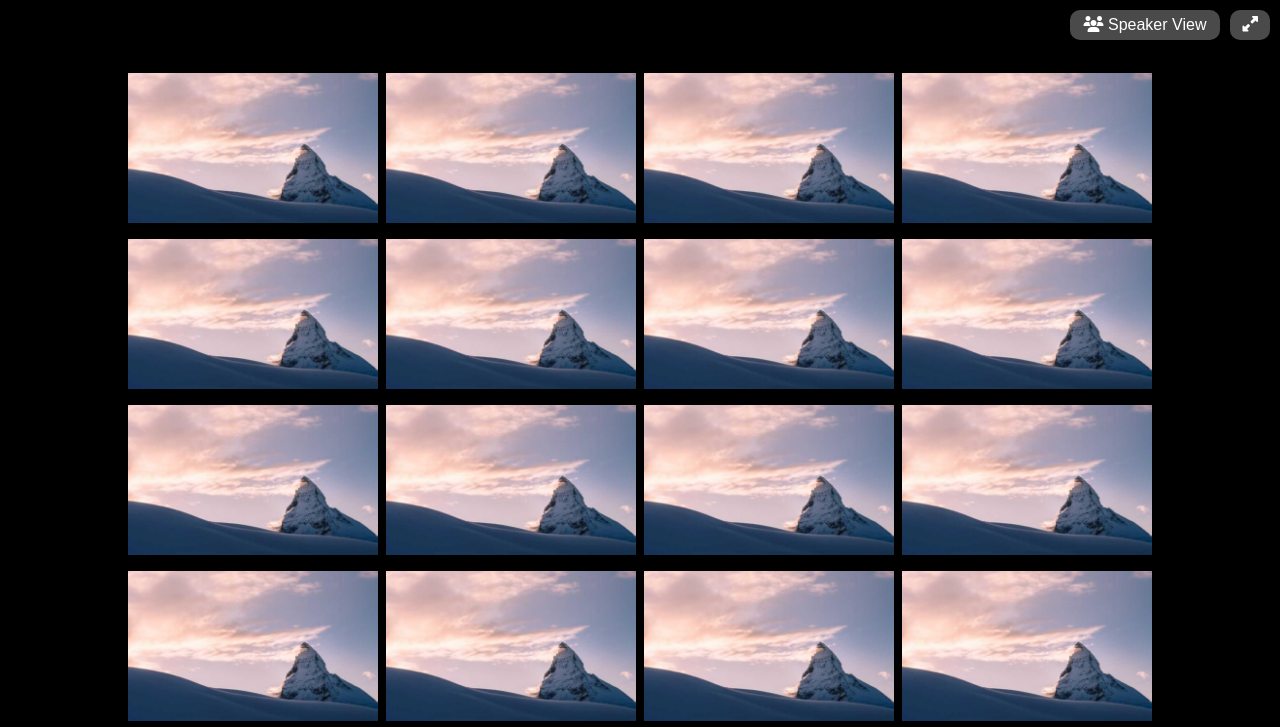
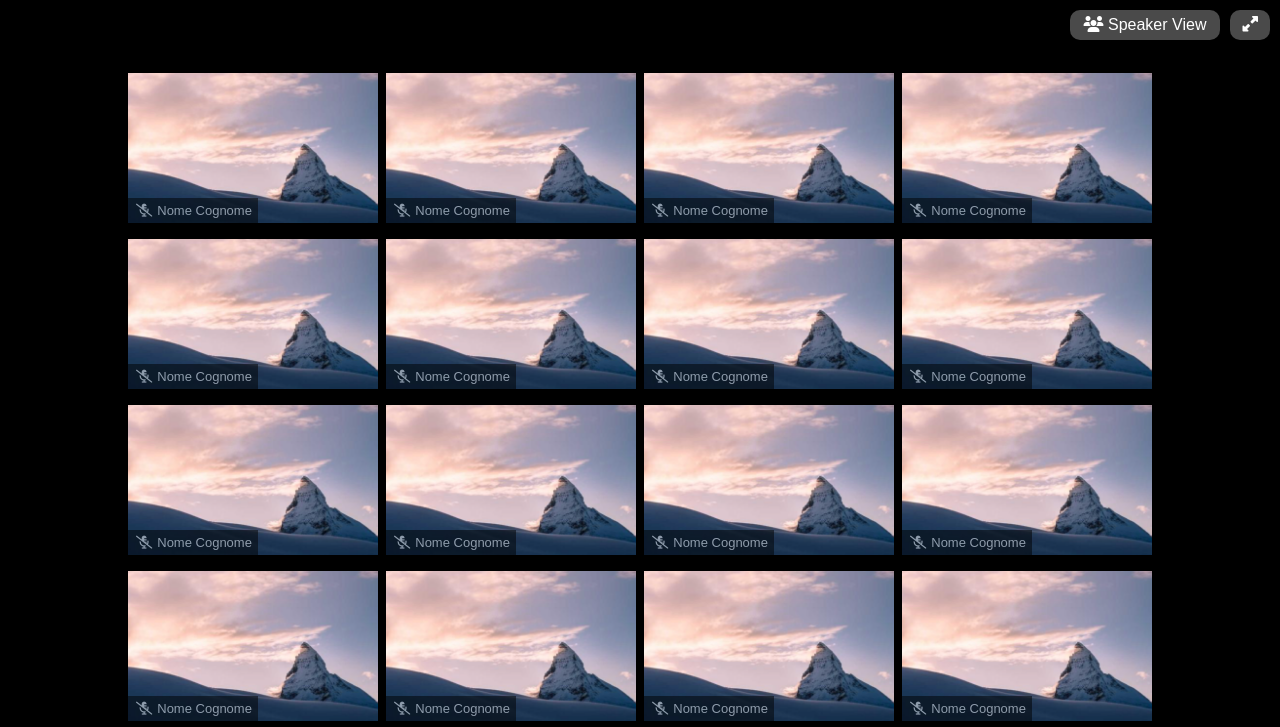
Before and after one commit to alessandrostorchi92/html-css-zoom, a plain HTML site: page index.html in a window 1280 px wide. Shown: the top 727 px of the page. Drawn offline with Linux system fonts and the light colour scheme.

Commit message:
Completamento main

```diff
--- a/css/style.css
+++ b/css/style.css
@@ -68,10 +68,31 @@ main {
 }
 
 .card img {
-    position: absolute;
     width: 100%;
     height: 100%;
     object-fit: cover;
+}
+
+.top-overlay {
+    position: absolute;
+    width: 130px;
+    height: 25px;
+    background-color: black;
+    opacity: 0.5;
+    line-height: 25px;
+    bottom: 0px;
+    left: 0px;
+    padding-left: 0.5rem;
+}
+
+.username {
+    font-size: small;
+    color: white;
+}
+
+.top-overlay span {
+    color: white;
+    margin-right: 5px;
 }
 
 footer {
--- a/index.html
+++ b/index.html
@@ -34,11 +34,11 @@
 
                 <img src="./img/zoom-img.png" alt="immagine dell'utente">
 
-            </div>
+                <div class="top-overlay">
 
-            <div class="card">
+                    <div class="username"><span><i class="fa-solid fa-microphone-lines-slash"></i></span>Nome Cognome</div>
 
-                <img src="./img/zoom-img.png" alt="immagine dell'utente">
+                </div>
 
             </div>
 
@@ -46,11 +46,11 @@
 
                 <img src="./img/zoom-img.png" alt="immagine dell'utente">
 
-            </div>
+                <div class="top-overlay">
 
-            <div class="card">
+                    <div class="username"><span><i class="fa-solid fa-microphone-lines-slash"></i></span>Nome Cognome</div>
 
-                <img src="./img/zoom-img.png" alt="immagine dell'utente">
+                </div>
 
             </div>
 
@@ -58,11 +58,11 @@
 
                 <img src="./img/zoom-img.png" alt="immagine dell'utente">
 
-            </div>
+                <div class="top-overlay">
 
-            <div class="card">
+                    <div class="username"><span><i class="fa-solid fa-microphone-lines-slash"></i></span>Nome Cognome</div>
 
-                <img src="./img/zoom-img.png" alt="immagine dell'utente">
+                </div>
 
             </div>
 
@@ -70,16 +70,11 @@
 
                 <img src="./img/zoom-img.png" alt="immagine dell'utente">
 
-            </div>
+                <div class="top-overlay">
 
-            <div class="card">
+                    <div class="username"><span><i class="fa-solid fa-microphone-lines-slash"></i></span>Nome Cognome</div>
 
-                <img src="./img/zoom-img.png" alt="immagine dell'utente">
-            </div>
-
-            <div class="card">
-
-                <img src="./img/zoom-img.png" alt="immagine dell'utente">
+                </div>
 
             </div>
 
@@ -87,11 +82,11 @@
 
                 <img src="./img/zoom-img.png" alt="immagine dell'utente">
 
-            </div>
+                <div class="top-overlay">
 
-            <div class="card">
+                    <div class="username"><span><i class="fa-solid fa-microphone-lines-slash"></i></span>Nome Cognome</div>
 
-                <img src="./img/zoom-img.png" alt="immagine dell'utente">
+                </div>
 
             </div>
 
@@ -99,11 +94,11 @@
 
                 <img src="./img/zoom-img.png" alt="immagine dell'utente">
 
-            </div>
+                <div class="top-overlay">
 
-            <div class="card">
+                    <div class="username"><span><i class="fa-solid fa-microphone-lines-slash"></i></span>Nome Cognome</div>
 
-                <img src="./img/zoom-img.png" alt="immagine dell'utente">
+                </div>
 
             </div>
 
@@ -111,11 +106,11 @@
 
                 <img src="./img/zoom-img.png" alt="immagine dell'utente">
 
-            </div>
+                <div class="top-overlay">
 
-            <div class="card">
+                    <div class="username"><span><i class="fa-solid fa-microphone-lines-slash"></i></span>Nome Cognome</div>
 
-                <img src="./img/zoom-img.png" alt="immagine dell'utente">
+                </div>
 
             </div>
 
@@ -123,11 +118,11 @@
 
                 <img src="./img/zoom-img.png" alt="immagine dell'utente">
 
-            </div>
+                <div class="top-overlay">
 
-            <div class="card">
+                    <div class="username"><span><i class="fa-solid fa-microphone-lines-slash"></i></span>Nome Cognome</div>
 
-                <img src="./img/zoom-img.png" alt="immagine dell'utente">
+                </div>
 
             </div>
 
@@ -135,11 +130,11 @@
 
                 <img src="./img/zoom-img.png" alt="immagine dell'utente">
 
-            </div>
+                <div class="top-overlay">
 
-            <div class="card">
+                    <div class="username"><span><i class="fa-solid fa-microphone-lines-slash"></i></span>Nome Cognome</div>
 
-                <img src="./img/zoom-img.png" alt="immagine dell'utente">
+                </div>
 
             </div>
 
@@ -147,11 +142,11 @@
 
                 <img src="./img/zoom-img.png" alt="immagine dell'utente">
 
-            </div>
+                <div class="top-overlay">
 
-            <div class="card">
+                    <div class="username"><span><i class="fa-solid fa-microphone-lines-slash"></i></span>Nome Cognome</div>
 
-                <img src="./img/zoom-img.png" alt="immagine dell'utente">
+                </div>
 
             </div>
 
@@ -159,11 +154,11 @@
 
                 <img src="./img/zoom-img.png" alt="immagine dell'utente">
 
-            </div>
+                <div class="top-overlay">
 
-            <div class="card">
+                    <div class="username"><span><i class="fa-solid fa-microphone-lines-slash"></i></span>Nome Cognome</div>
 
-                <img src="./img/zoom-img.png" alt="immagine dell'utente">
+                </div>
 
             </div>
 
@@ -171,11 +166,167 @@
 
                 <img src="./img/zoom-img.png" alt="immagine dell'utente">
 
+                <div class="top-overlay">
+
+                    <div class="username"><span><i class="fa-solid fa-microphone-lines-slash"></i></span>Nome Cognome</div>
+
+                </div>
+
             </div>
 
             <div class="card">
 
                 <img src="./img/zoom-img.png" alt="immagine dell'utente">
+
+                <div class="top-overlay">
+
+                    <div class="username"><span><i class="fa-solid fa-microphone-lines-slash"></i></span>Nome Cognome</div>
+
+                </div>
+
+            </div>
+
+            <div class="card">
+
+                <img src="./img/zoom-img.png" alt="immagine dell'utente">
+
+                <div class="top-overlay">
+
+                    <div class="username"><span><i class="fa-solid fa-microphone-lines-slash"></i></span>Nome Cognome</div>
+
+                </div>
+
+            </div>
+
+            <div class="card">
+
+                <img src="./img/zoom-img.png" alt="immagine dell'utente">
+
+                <div class="top-overlay">
+
+                    <div class="username"><span><i class="fa-solid fa-microphone-lines-slash"></i></span>Nome Cognome</div>
+
+                </div>
+
+            </div>
+
+            <div class="card">
+
+                <img src="./img/zoom-img.png" alt="immagine dell'utente">
+
+                <div class="top-overlay">
+
+                    <div class="username"><span><i class="fa-solid fa-microphone-lines-slash"></i></span>Nome Cognome</div>
+
+                </div>
+
+            </div>
+
+            <div class="card">
+
+                <img src="./img/zoom-img.png" alt="immagine dell'utente">
+
+                <div class="top-overlay">
+
+                    <div class="username"><span><i class="fa-solid fa-microphone-lines-slash"></i></span>Nome Cognome</div>
+
+                </div>
+
+            </div>
+
+            <div class="card">
+
+                <img src="./img/zoom-img.png" alt="immagine dell'utente">
+
+                <div class="top-overlay">
+
+                    <div class="username"><span><i class="fa-solid fa-microphone-lines-slash"></i></span>Nome Cognome</div>
+
+                </div>
+
+            </div>
+
+            <div class="card">
+
+                <img src="./img/zoom-img.png" alt="immagine dell'utente">
+
+                <div class="top-overlay">
+
+                    <div class="username"><span><i class="fa-solid fa-microphone-lines-slash"></i></span>Nome Cognome</div>
+
+                </div>
+
+            </div>
+
+            <div class="card">
+
+                <img src="./img/zoom-img.png" alt="immagine dell'utente">
+
+                <div class="top-overlay">
+
+                    <div class="username"><span><i class="fa-solid fa-microphone-lines-slash"></i></span>Nome Cognome</div>
+
+                </div>
+
+            </div>
+
+            <div class="card">
+
+                <img src="./img/zoom-img.png" alt="immagine dell'utente">
+
+                <div class="top-overlay">
+
+                    <div class="username"><span><i class="fa-solid fa-microphone-lines-slash"></i></span>Nome Cognome</div>
+
+                </div>
+
+            </div>
+
+            <div class="card">
+
+                <img src="./img/zoom-img.png" alt="immagine dell'utente">
+
+                <div class="top-overlay">
+
+                    <div class="username"><span><i class="fa-solid fa-microphone-lines-slash"></i></span>Nome Cognome</div>
+
+                </div>
+
+            </div>
+
+            <div class="card">
+
+                <img src="./img/zoom-img.png" alt="immagine dell'utente">
+
+                <div class="top-overlay">
+
+                    <div class="username"><span><i class="fa-solid fa-microphone-lines-slash"></i></span>Nome Cognome</div>
+
+                </div>
+
+            </div>
+
+            <div class="card">
+
+                <img src="./img/zoom-img.png" alt="immagine dell'utente">
+
+                <div class="top-overlay">
+
+                    <div class="username"><span><i class="fa-solid fa-microphone-lines-slash"></i></span>Nome Cognome</div>
+
+                </div>
+
+            </div>
+
+            <div class="card">
+
+                <img src="./img/zoom-img.png" alt="immagine dell'utente">
+
+                <div class="top-overlay">
+
+                    <div class="username"><span><i class="fa-solid fa-microphone-lines-slash"></i></span>Nome Cognome</div>
+
+                </div>
 
             </div>
 
```
